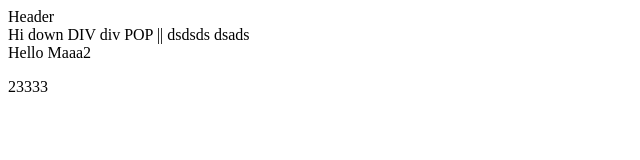
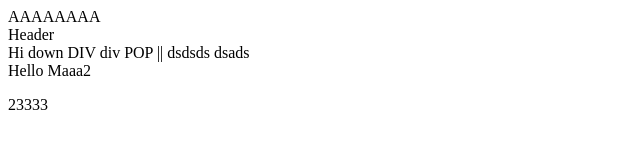
Before and after one commit to AndriiNevmerzhitskyi/genius_test-1, a plain HTML site: page index.html in a window 1280 px wide. Shown: the whole page, without its empty margins (0-640 px from the left). Drawn offline with Linux system fonts and the light colour scheme.

Commit message:
Add files via upload

```diff
--- a/index.html
+++ b/index.html
@@ -2,6 +2,7 @@
 <html lang="en">
   <head>
     <div>
+      AAAAAAAA
       <header>Header</header>
       <bottom_header> Hi down</bottom_header>
       DIV div POP || dsdsds dsads
```
